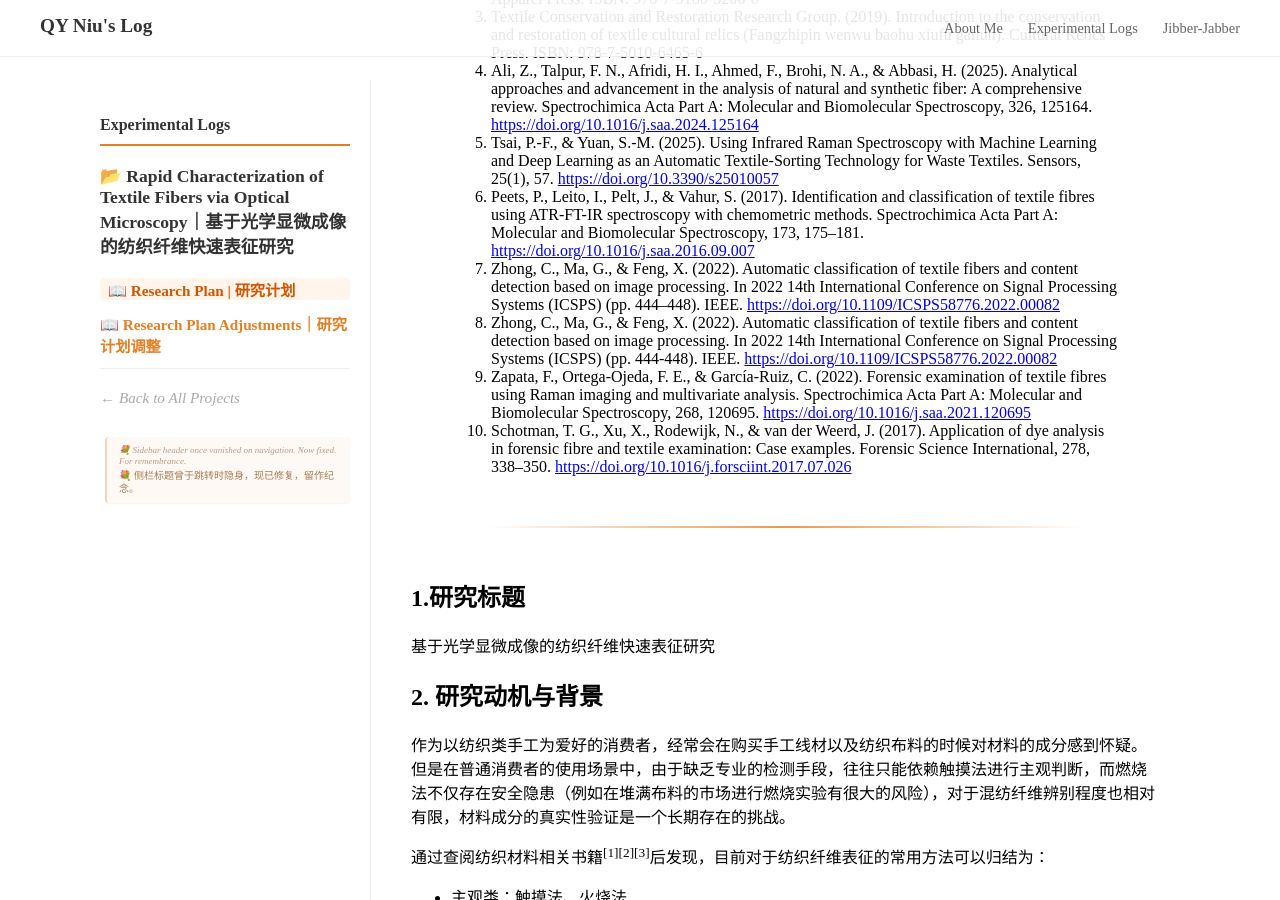
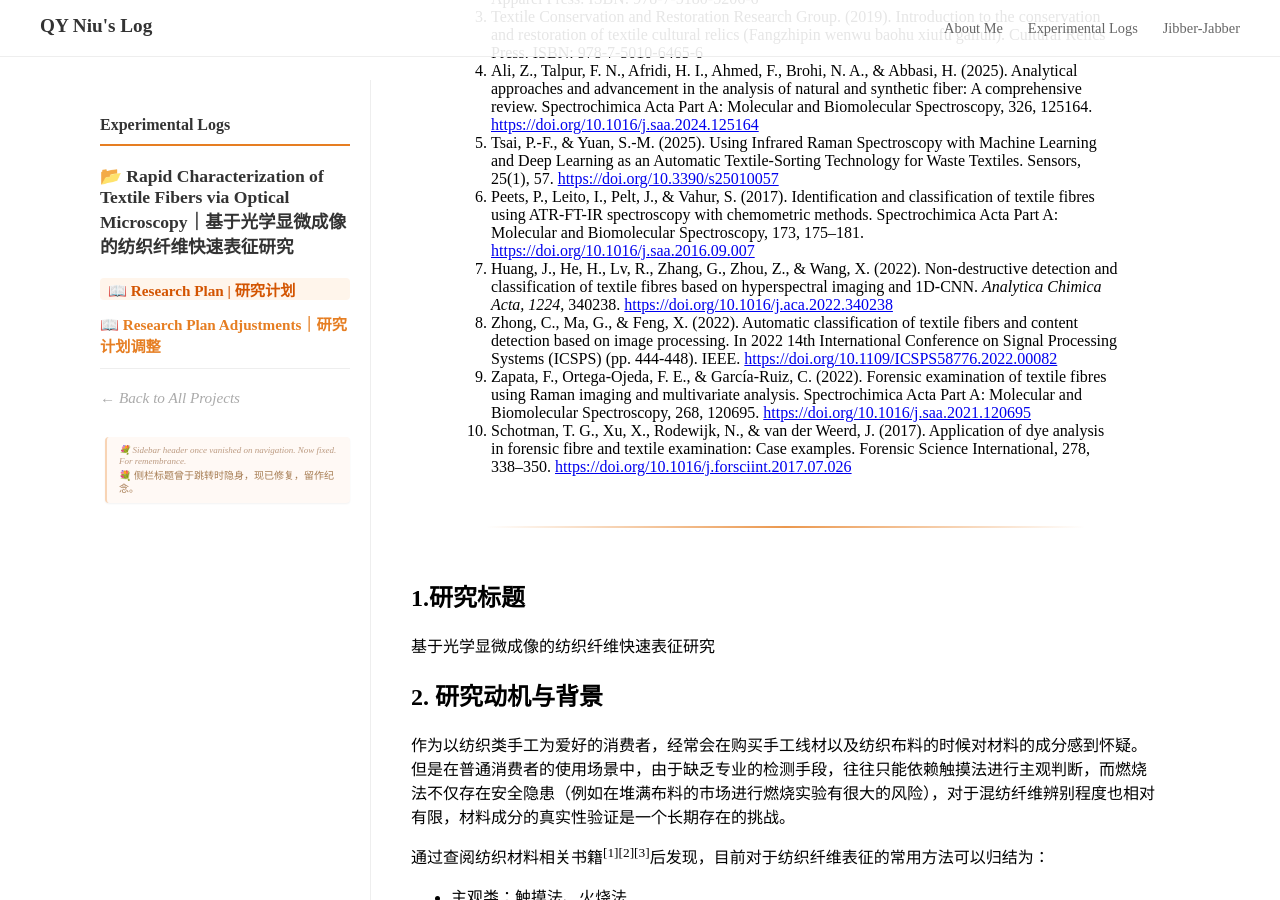
Before and after one commit to nqy-exp/nqy-exp.github.io, a Jekyll site: the page built from _projects/projectA/pa-rp.md, in a window 1280 px wide and 900 px high, scrolled down 6299 px. Built offline with Jekyll 4.4.1, drawn with Linux system fonts in a browser that asks for light colours; some of the changed text lies outside the part shown.

Commit message:
Update pa-rp.md
big mistake about last time update, fix reference 7 again(7&8 the same, wrong reference)

```diff
--- a/_projects/projectA/pa-rp.md
+++ b/_projects/projectA/pa-rp.md
@@ -48,7 +48,7 @@ First, the collection of microscopic images of pure fibers will be conducted, fo
 
 **Phase 2: Introducing computer vision technology for auxiliary identification (exploratory phase)**
 
-To improve identification efficiency, this study intends to attempt the introduction of computer vision (CV) technology for auxiliary judgment. In the studies by Zhong, C.<sup class="reference">[7]</sup> and C. Zhong<sup class="reference">[8]</sup>, it can be seen that using artificial intelligence (AI) technology to assist in fiber identification can achieve an accuracy of over 85%. Due to current limitations in the completeness of literature access and computing resources, this phase will take "feasibility exploration" as its main goal, attempting to improve the precision and efficiency of identification through computer vision methods.
+To improve identification efficiency, this study intends to attempt the introduction of computer vision (CV) technology for auxiliary judgment. In the studies by Huang, J.<sup class="reference">[7]</sup> and Zhong, C.<sup class="reference">[8]</sup>, it can be seen that using artificial intelligence (AI) technology to assist in fiber identification can achieve an accuracy of over 85%. Due to current limitations in the completeness of literature access and computing resources, this phase will take "feasibility exploration" as its main goal, attempting to improve the precision and efficiency of identification through computer vision methods.
 
 **Phase 3: Experimental validation and protocol establishment**
 
@@ -196,7 +196,7 @@ As well as the challenges and technical bottlenecks to be addressed during the r
 >4. Ali, Z., Talpur, F. N., Afridi, H. I., Ahmed, F., Brohi, N. A., & Abbasi, H. (2025). Analytical approaches and advancement in the analysis of natural and synthetic fiber: A comprehensive review. Spectrochimica Acta Part A: Molecular and Biomolecular Spectroscopy, 326, 125164. [https://doi.org/10.1016/j.saa.2024.125164](https://doi.org/10.1016/j.saa.2024.125164)
 >5. Tsai, P.-F., & Yuan, S.-M. (2025). Using Infrared Raman Spectroscopy with Machine Learning and Deep Learning as an Automatic Textile-Sorting Technology for Waste Textiles. Sensors, 25(1), 57. [https://doi.org/10.3390/s25010057](https://doi.org/10.3390/s25010057)
 >6. Peets, P., Leito, I., Pelt, J., & Vahur, S. (2017). Identification and classification of textile fibres using ATR-FT-IR spectroscopy with chemometric methods. Spectrochimica Acta Part A: Molecular and Biomolecular Spectroscopy, 173, 175–181. [https://doi.org/10.1016/j.saa.2016.09.007](https://doi.org/10.1016/j.saa.2016.09.007)
->7. Zhong, C., Ma, G., & Feng, X. (2022). Automatic classification of textile fibers and content detection based on image processing. In 2022 14th International Conference on Signal Processing Systems (ICSPS) (pp. 444–448). IEEE. [https://doi.org/10.1109/ICSPS58776.2022.00082](https://doi.org/10.1109/ICSPS58776.2022.00082)
+>7. Huang, J., He, H., Lv, R., Zhang, G., Zhou, Z., & Wang, X. (2022). Non-destructive detection and classification of textile fibres based on hyperspectral imaging and 1D-CNN. _Analytica Chimica Acta, 1224_, 340238. [https://doi.org/10.1016/j.aca.2022.340238](https://doi.org/10.1016/j.aca.2022.340238)
 >8. Zhong, C., Ma, G., & Feng, X. (2022). Automatic classification of textile fibers and content detection based on image processing. In 2022 14th International Conference on Signal Processing Systems (ICSPS) (pp. 444-448). IEEE. [https://doi.org/10.1109/ICSPS58776.2022.00082](https://doi.org/10.1109/ICSPS58776.2022.00082)
 >9. Zapata, F., Ortega-Ojeda, F. E., & García-Ruiz, C. (2022). Forensic examination of textile fibres using Raman imaging and multivariate analysis. Spectrochimica Acta Part A: Molecular and Biomolecular Spectroscopy, 268, 120695. [https://doi.org/10.1016/j.saa.2021.120695](https://doi.org/10.1016/j.saa.2021.120695)
 >10. Schotman, T. G., Xu, X., Rodewijk, N., & van der Weerd, J. (2017). Application of dye analysis in forensic fibre and textile examination: Case examples. Forensic Science International, 278, 338–350. [https://doi.org/10.1016/j.forsciint.2017.07.026](https://doi.org/10.1016/j.forsciint.2017.07.026)
@@ -244,7 +244,7 @@ As well as the challenges and technical bottlenecks to be addressed during the r
 
 **第二阶段：引入计算机视觉技术进行辅助识别（探索性阶段）**
 
-为了提高鉴别的效率，本研究拟尝试引入计算机视觉 (CV) 技术进行辅助判断。在Zhong, C.<sup class="reference">[7]</sup>以及C.Zhong<sup class="reference">[8]</sup>的研究中可以看到，利用人工智能（AI）技术辅助进行纤维辨别的准确率可达到 85% 以上。由于目前受限于文献获取的完整度以及计算资源的限制，本阶段将以“可行性探索”为主要目标，尝试通过计算机视觉手段提升识别的精确程度以及效率。
+为了提高鉴别的效率，本研究拟尝试引入计算机视觉 (CV) 技术进行辅助判断。在Huang, J.<sup class="reference">[7]</sup>以及Zhong, C.<sup class="reference">[8]</sup>的研究中可以看到，利用人工智能（AI）技术辅助进行纤维辨别的准确率可达到 85% 以上。由于目前受限于文献获取的完整度以及计算资源的限制，本阶段将以“可行性探索”为主要目标，尝试通过计算机视觉手段提升识别的精确程度以及效率。
 
 **第三阶段：实验验证与方案建立**
 
```
